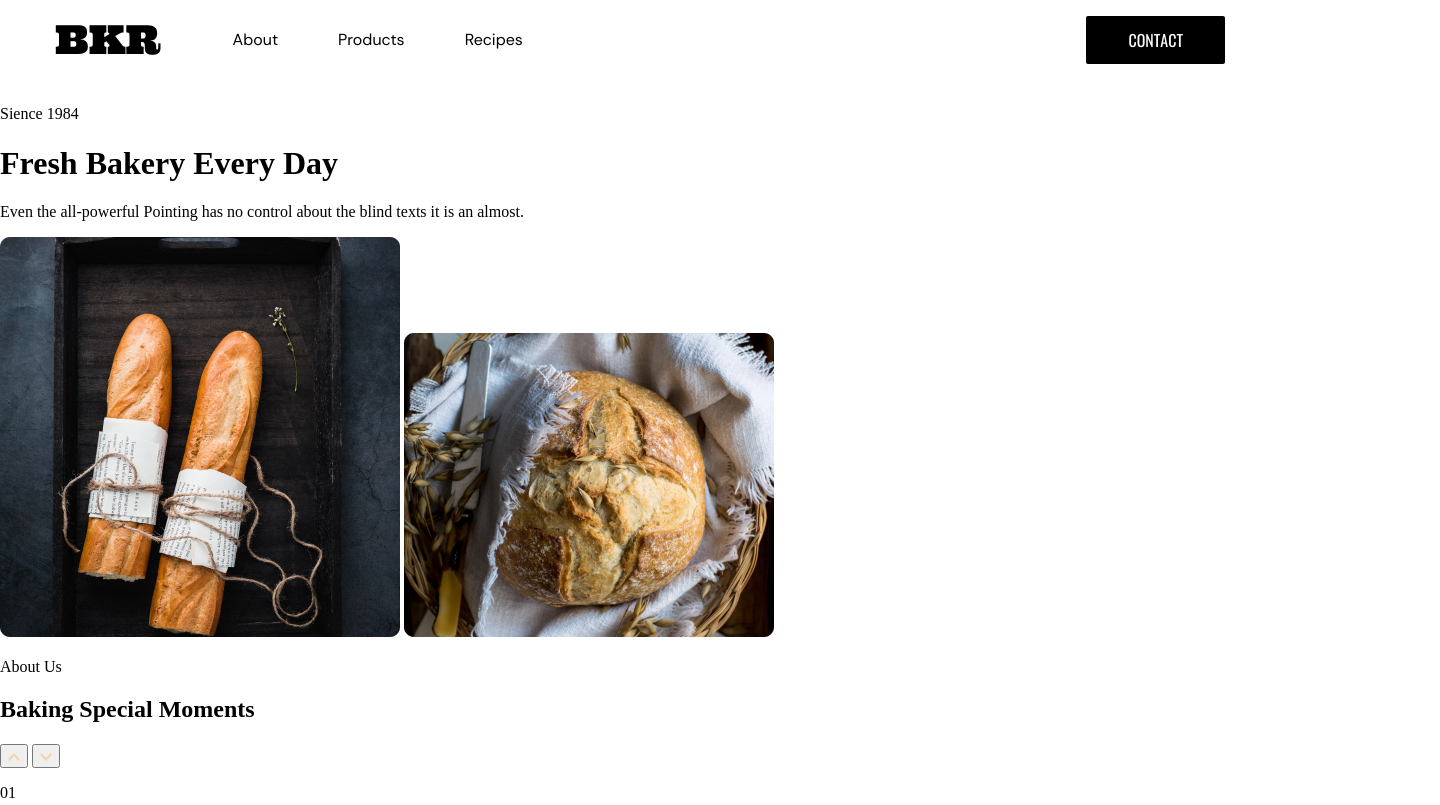
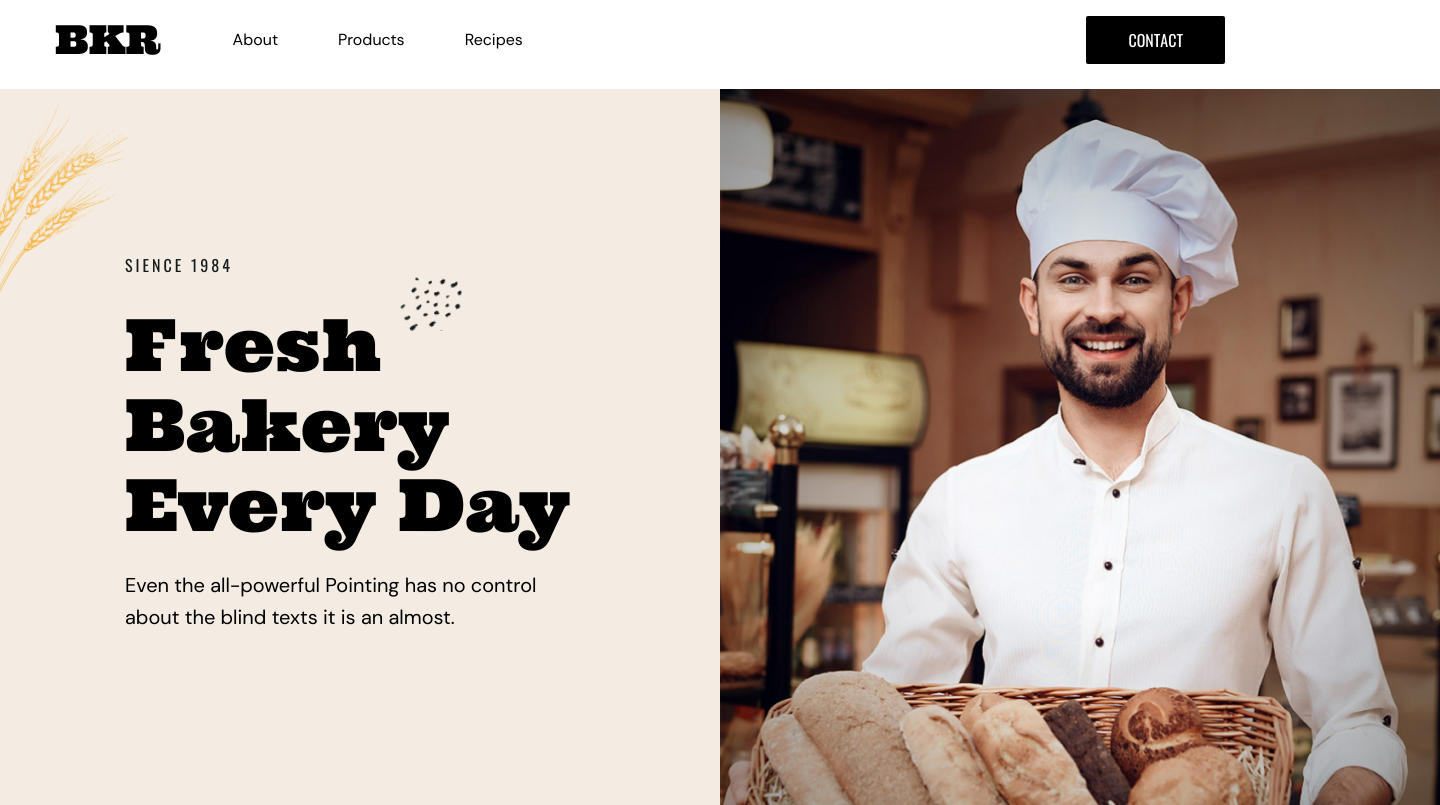
Before and after one commit to KatherinaKulinich/layout_____bakery, a website: page index.html in a window 1280 px wide. Shown: the top 805 px of the page, 1440 px wide, since content can reach past the window. Drawn offline with Linux system fonts and the light colour scheme; files whose address does not match are found by name.

Commit message:
section slogan styles done

```diff
--- a/index.html
+++ b/index.html
@@ -40,27 +40,26 @@
     </header>
     <main>
         <section>
-            <div>
-                <div>
-                    <div>
-                        <p>
+            <div class="wrapper wrapper--main">
+                <div class="slogan">
+                    <div class="slogan__card">
+                        <div class="slogan__info">
+                            <p class="slogan__subtitle">
                                 Sience 1984
                             </p>
-                        <h1>
+                            <h1 class="slogan__title">
                                 Fresh Bakery Every Day
+                                <div class="slogan__dots"></div>
                             </h1>
-                        <p>
+                            <p class="slogan__description">
                                 Even the all-powerful Pointing has no control about the blind texts it is an almost.
                             </p>
                         </div>
                     </div>
-                <div></div>
+                    <div class="slogan__picture"></div>
+                    <div class="slogan__background-pic"></div>
                 </div>
-            <div></div>
-            <div></div>
-        </section>
-        <section>
-            <div>
+            </div>
             <div>
                 <img
                     src="./images/picture-4.jpg"
@@ -116,7 +115,6 @@
                     <p>
                         On her way she
                     </p>
-                    </div>
                 </div>
             </div>
             <div></div>
--- a/sass/_mixins.scss
+++ b/sass/_mixins.scss
@@ -6,6 +6,7 @@
     font-size: 56px;
     line-height: 64px;
     color: $col;
+    @include marginY0();
 }
 
 @mixin sub-title($col: $main-text-color) {
@@ -15,6 +16,8 @@
     line-height: 32px;
     letter-spacing: 3px;
     color: $col;
+    text-transform: uppercase;
+    @include marginY0();
 }
 
 @mixin description-text($col: $sub-text-color) {
@@ -41,7 +44,7 @@
 }
 
 @mixin image($url) {
-    background-image: url('$url');
+    background-image: url($url);
     background-position: center;
     background-repeat: no-repeat;
     background-size: cover;
@@ -79,3 +82,8 @@
     @include paddingX($x);
     @include paddingY($y);
 }
+
+@mixin marginY0 {
+    margin-top: 0;
+    margin-bottom: 0;
+}
--- a/sass/_settings.scss
+++ b/sass/_settings.scss
@@ -10,5 +10,4 @@
     &--header {
         @include wrapper(1170px);
     }
-
 }
--- a/sass/components/_button.scss
+++ b/sass/components/_button.scss
@@ -13,4 +13,10 @@
         background-color: #000000;
         border-color: rgba(255, 255, 255, 0.3);
     }
+
+    &--light {
+        @include text-button;
+        border-color: rgba(23, 27, 27, 0.24);
+        background-color: #FFFFFF;
+    }
 }
--- /dev/null
+++ b/sass/sections/_slogan.scss
@@ -0,0 +1,66 @@
+@use '../variables' as *;
+@use '../mixins' as *;
+
+.slogan {
+    display: flex;
+
+    &__card {
+        // padding: 160px 120px 241px 135px;
+        padding-top: 160px;
+        padding-bottom: 240px;
+        width: 50%;
+        background-color: rgba(231, 212, 190, 0.44);
+        display: flex;
+        justify-content: center;
+        position: relative;
+    }
+
+    &__info {
+        display: flex;
+        flex-direction: column;
+        gap: 24px;
+        width: 470px;
+    }
+
+    &__picture {
+        @include image('../images/people/cooker-1.jpg');
+        width: 50%;
+        height: 790px;
+    }
+
+    &__subtitle {
+        @include sub-title;
+    }
+
+    &__title {
+        @include font($ff-ultra, 72px, 80px);
+        color: #000000;
+        @include marginY0;
+        position: relative;
+    }
+
+    &__description {
+        @include font($ff-sans, 20px, 32px);
+        color: #000000;
+        @include marginY0;
+    }
+
+    &__background-pic {
+        @include image('../images/background/wheat.png');
+        width: 134px;
+        height: 276px;
+        position: absolute;
+        z-index: 10;
+        // transform: rotate(30deg);
+    }
+
+    &__dots {
+        @include image('../images/background/dark-dots-2.png');
+        width: 65px;
+        height: 56px;
+        position: absolute;
+        z-index: 10;
+        top: -30px;
+        right: 130px;
+    }
+}
--- a/sass/style.scss
+++ b/sass/style.scss
@@ -10,3 +10,4 @@
 @import "./components/logo";
 
 @import "./sections/header";
+@import "./sections/slogan";
```
Also changed, not shown: css/style.min.css, images/background/dark-dots-1.png (renamed from images/background/dark-dots-1png.png). Lines whose indentation alone changed are shown as unchanged.
